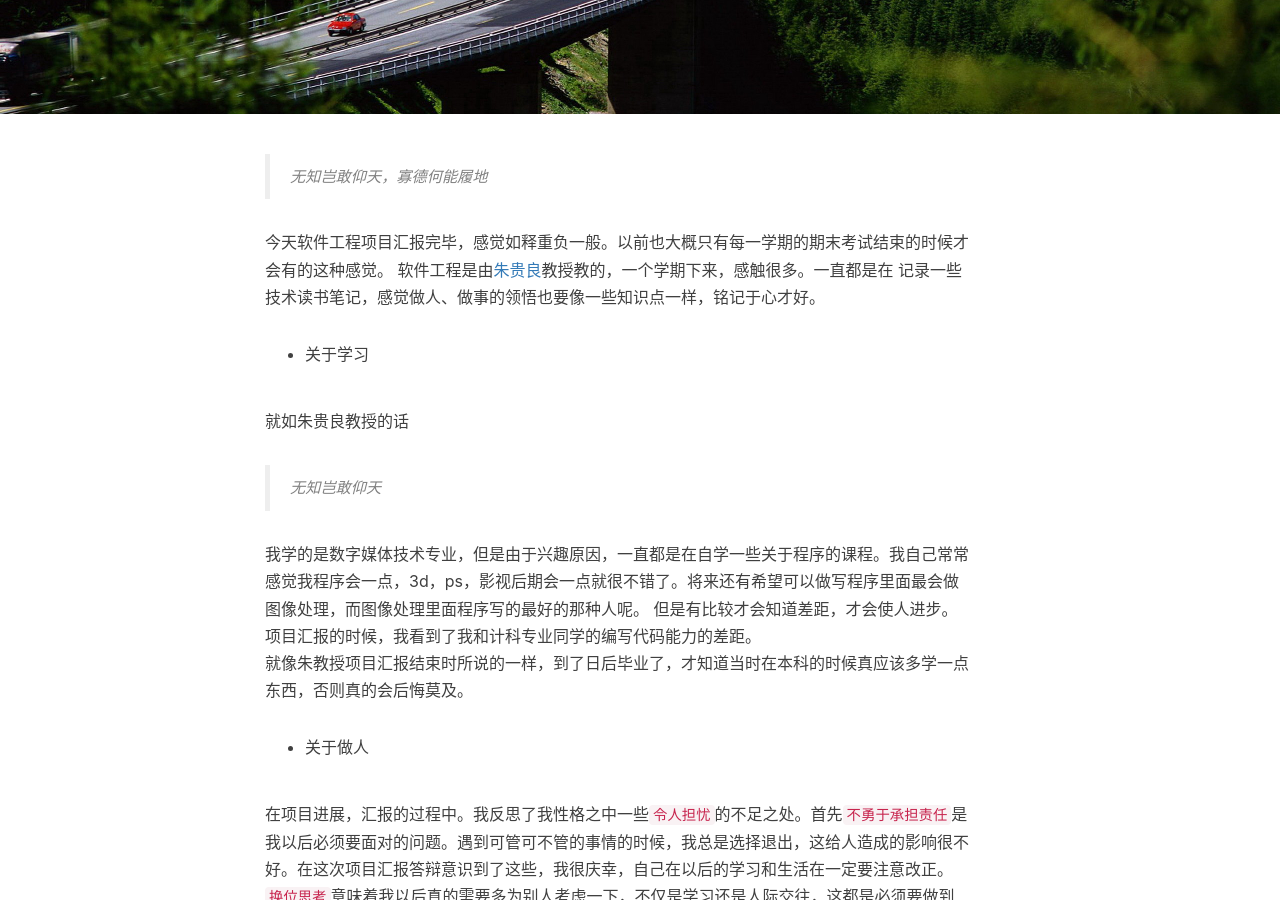
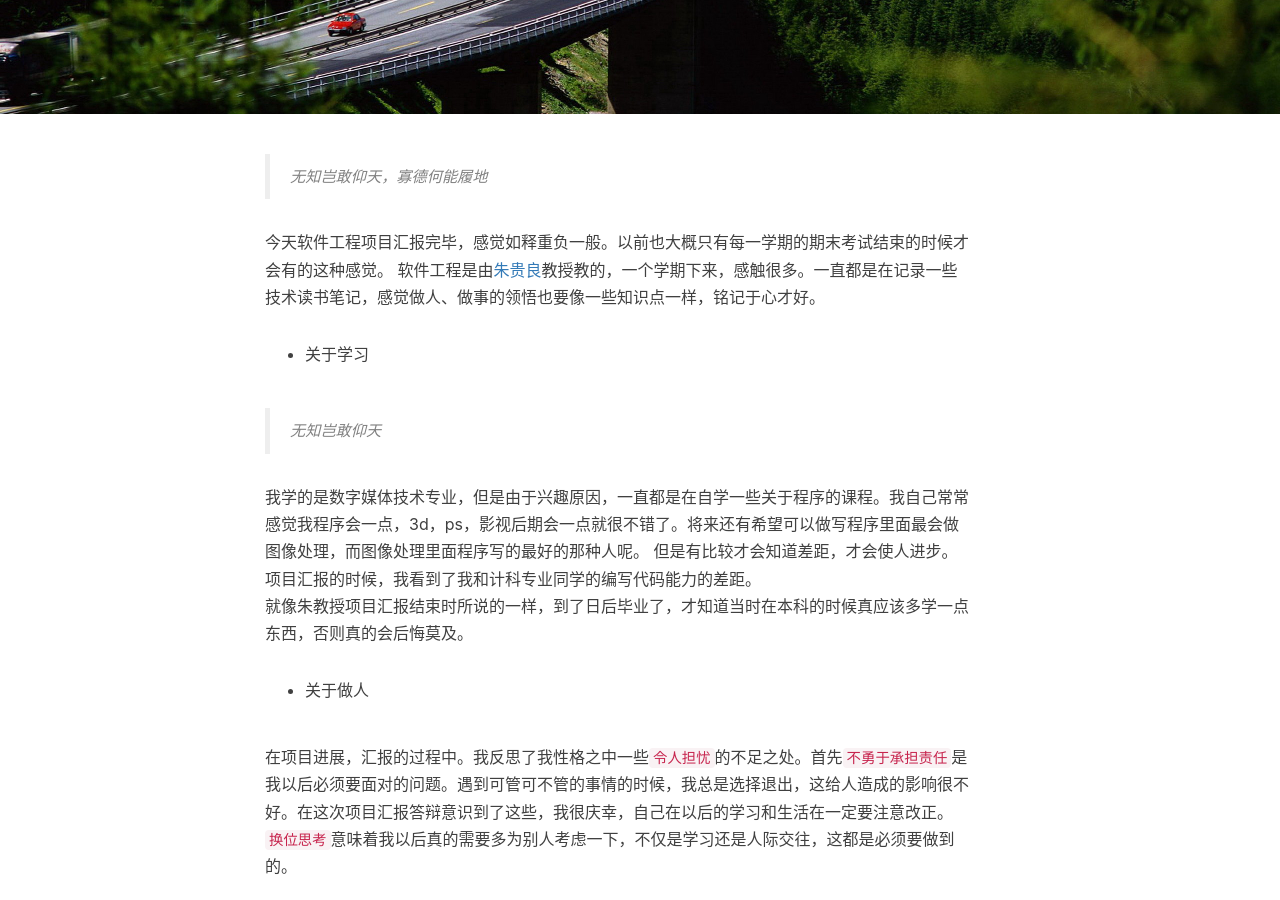
Before and after one commit to xx19941215/xx19941215.github.io, a Jekyll site: the page built from _posts/2016-01-03-soft-engineering.markdown, in a window 1280 px wide and 900 px high, scrolled down 409 px. Built offline with Jekyll 4.4.1, drawn with Linux system fonts in a browser that asks for light colours; nearby versions of some CDN libraries; comment, search, counter and statistics services are not loaded.

Commit message:
modify post

```diff
--- a/_posts/2016-01-03-soft-engineering.markdown
+++ b/_posts/2016-01-03-soft-engineering.markdown
@@ -12,12 +12,10 @@ tags:
 >无知岂敢仰天，寡德何能履地
 
 今天软件工程项目汇报完毕，感觉如释重负一般。以前也大概只有每一学期的期末考试结束的时候才会有的这种感觉。
-软件工程是由[朱贵良](https://www.baidu.com/s?wd=%E6%9C%B1%E8%B4%B5%E8%89%AF)教授教的，一个学期下来，感触很多。一直都是在
-记录一些技术读书笔记，感觉做人、做事的领悟也要像一些知识点一样，铭记于心才好。
+软件工程是由[朱贵良](https://www.baidu.com/s?wd=%E6%9C%B1%E8%B4%B5%E8%89%AF)教授教的，一个学期下来，感触很多。一直都是在记录一些技术读书笔记，感觉做人、做事的领悟也要像一些知识点一样，铭记于心才好。
 
 - 关于学习
 
-就如朱贵良教授的话
 
 >无知岂敢仰天
 
```
